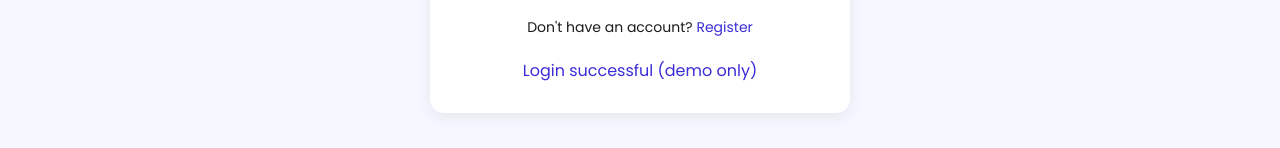
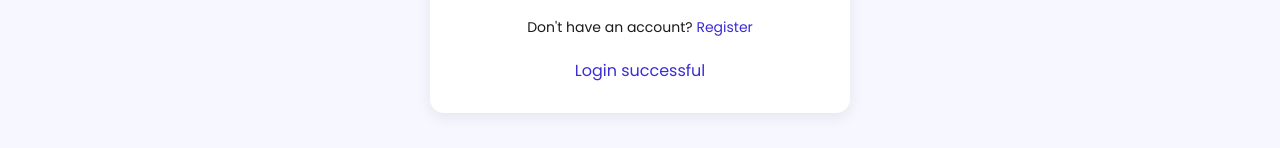
Before and after one commit to Amara-Myson/Career-hub, a plain HTML site: page login.html in a window 1280 px wide. Both pictures are taken after typing "name@example.com", "Sample123" into the empty fields and a click on the button "Login". Shown: the part 527-675 px from the top of the page. Drawn offline with Linux system fonts and the light colour scheme.

Commit message:
Update login.html

```diff
--- a/login.html
+++ b/login.html
@@ -46,7 +46,7 @@
 
     <p class="login-note">Don't have an account? <a href="#">Register</a></p>
 
-    <p id="loginMsg" class="login-success">Login successful (demo only)</p>
+    <p id="loginMsg" class="login-success">Login successful </p>
   </div>
 </section>
 
@@ -56,4 +56,5 @@
 
 <script src="script.js"></script>
 </body>
+
 </html>
```
